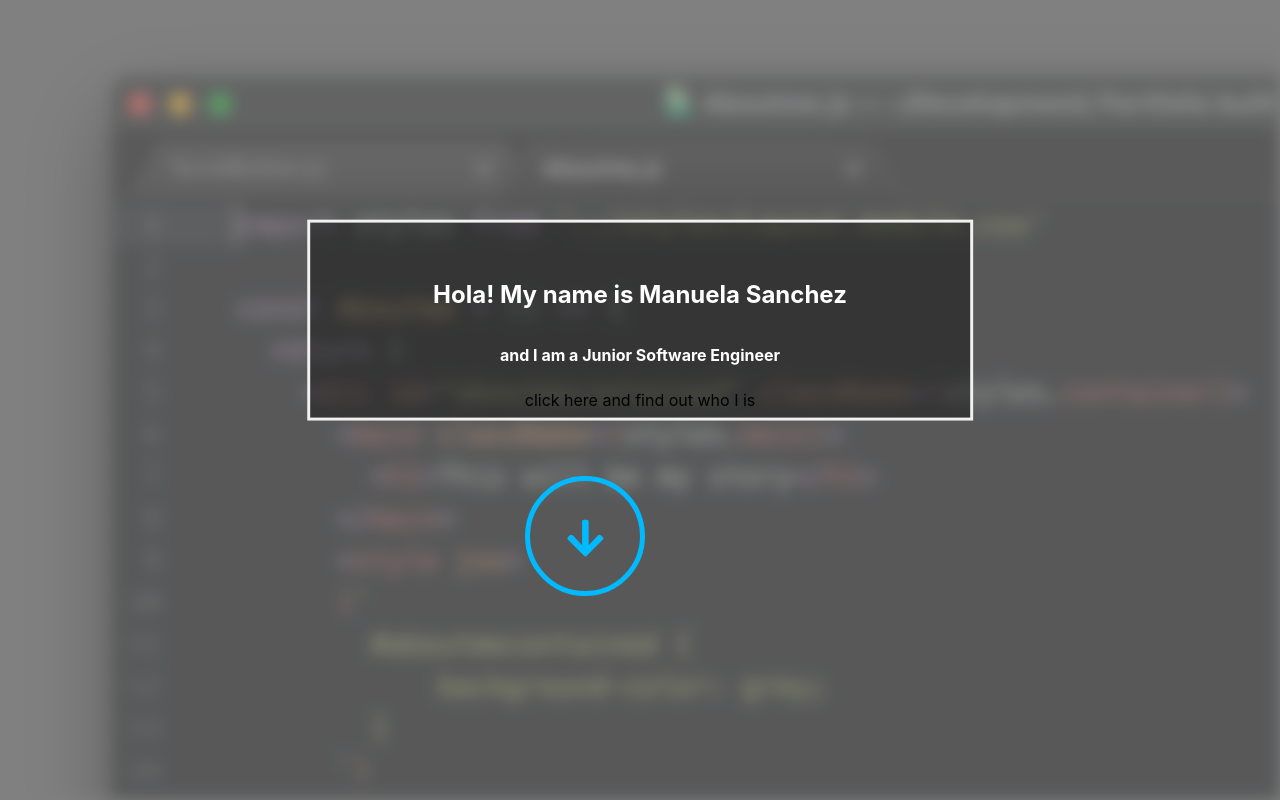
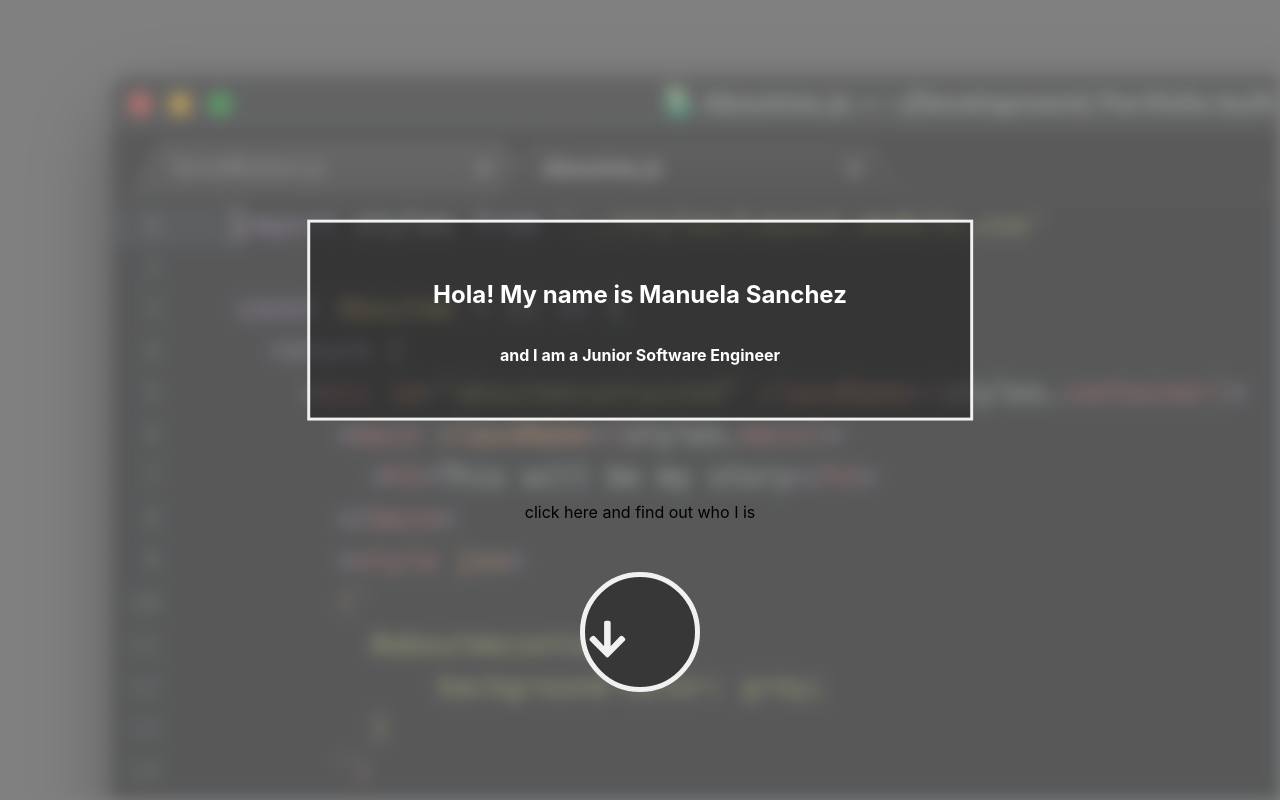
Before and after one commit to nela94/portfolio, a Next.js app: page / in a window 1280 px wide. Shown: the top 800 px of the page. Built offline with nearby package versions, Linux system fonts and the light colour scheme.

Commit message:
fixed scroll button

```diff
--- a/components/FirstSection.js
+++ b/components/FirstSection.js
@@ -1,6 +1,5 @@
 import ScrollButton from './ScrollButton.js'
 import styles from '../styles/Layout.module.css'
-import stylestwo from '../styles/ScrollButton.module.css'
 
 const FirstSection = () => {
   return (
@@ -9,7 +8,7 @@ const FirstSection = () => {
         <h1>Hola! My name is Manuela Sanchez</h1>
         <p>and I am a Junior Software Engineer</p>
       </div>
-      <div className={stylestwo.containingitall}>
+      <div style={{paddingTop:'378px'}}>
         <p>click here and find out who I is</p>
         <ScrollButton></ScrollButton>
       </div>
--- a/components/ScrollButton.js
+++ b/components/ScrollButton.js
@@ -5,17 +5,12 @@ import { faArrowDown} from '@fortawesome/free-solid-svg-icons';
 import styles from '../styles/ScrollButton.module.css'
 
 const ScrollButton = () => {
-  const arrows = "fa-arrow-down"
   return (
-    <div>
-      <div className={styles.circlecontainer}>
-        <span className={styles.circle}>
-          <div className={`${styles.fa}`}>
-            <FontAwesomeIcon icon={faArrowDown} />
-          </div>
-        </span>
-        <span className={styles.pulse}></span>
-      </div>
+    <div className={styles.circlecontainer}>
+      <span className={styles.circle}>
+        <FontAwesomeIcon  className={`${styles.fa}`} icon={faArrowDown} />
+      </span>
+      <span className={styles.pulse}></span>
     </div>
   )
 }
--- a/styles/ScrollButton.module.css
+++ b/styles/ScrollButton.module.css
@@ -1,18 +1,15 @@
-.containingitall {
-  box-sizing: border-box;
-}
 .circlecontainer {
   height: 120px;
   width: 120px;
   margin: 50px auto 0;
-  position: absolute;
+  position: relative;
 }
 .circle {
-  /* background-color: #fff; */
+  background-color: #373737;
   height: 120px;
   width: 120px;
   display: block;
-  border: 5px solid #00baff;
+  border: 5px solid #f1f1f1;
   border-radius: 100px;
   position: absolute;
   bottom: 0;
@@ -34,10 +31,10 @@
 }
 .fa {
   font-size: 42px;
-  color: #00baff;
+  color: #f1f1f1;
   bottom: 27px;
   position: absolute;
-  left: 50%;
+  left: 20%;
   margin-left: -18px;
   animation-name: arrow;
   animation-duration: 1s;
```
